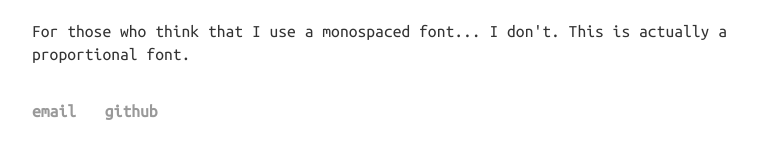
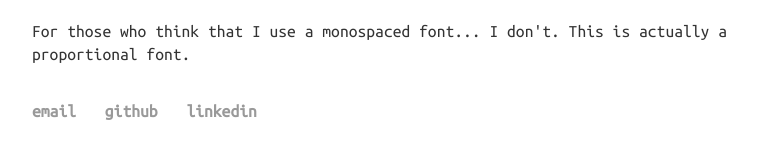
Before and after one commit to theodoreleebrant/theodoreleebrant.github.io, a Jekyll site: the page built from index.html, in a window 1280 px wide. Shown: the part 297-456 px from the top of the page, without its empty margins (96-871 px from the left). Built offline with Jekyll 4.4.1, drawn with Linux system fonts in a browser that asks for light colours; some web fonts are replaced.

Commit message:
add linkedin

```diff
--- a/_layouts/default.html
+++ b/_layouts/default.html
@@ -24,6 +24,7 @@
 	    		<ul>
 	        		<li><a href="mailto:theo@nus.edu.sg">email</a></li>
 	        		<li><a href="https://github.com/theodoreleebrant">github</a></li>
+					<li><a href="https://www.linkedin.com/in/theodoreleebrant/">linkedin</a></li>
 				</ul>
 			</footer>
 		</body>
```
